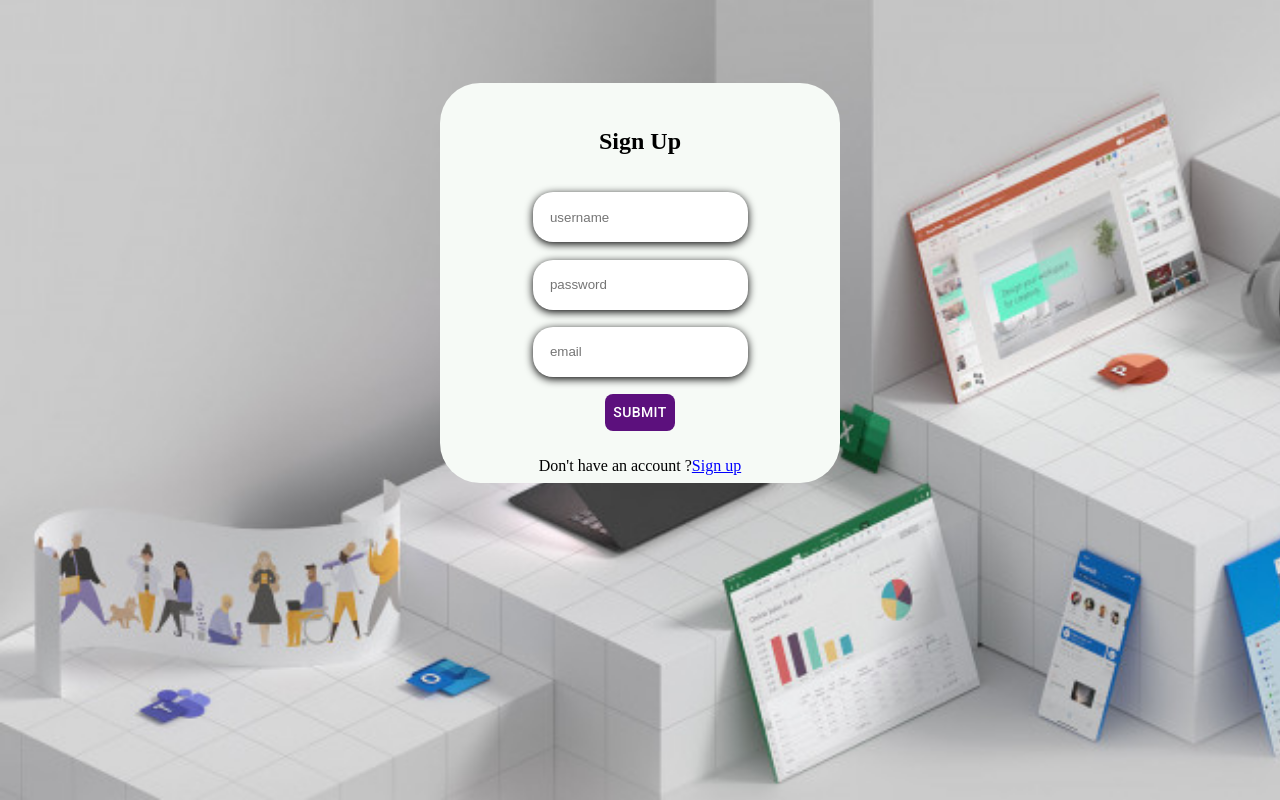
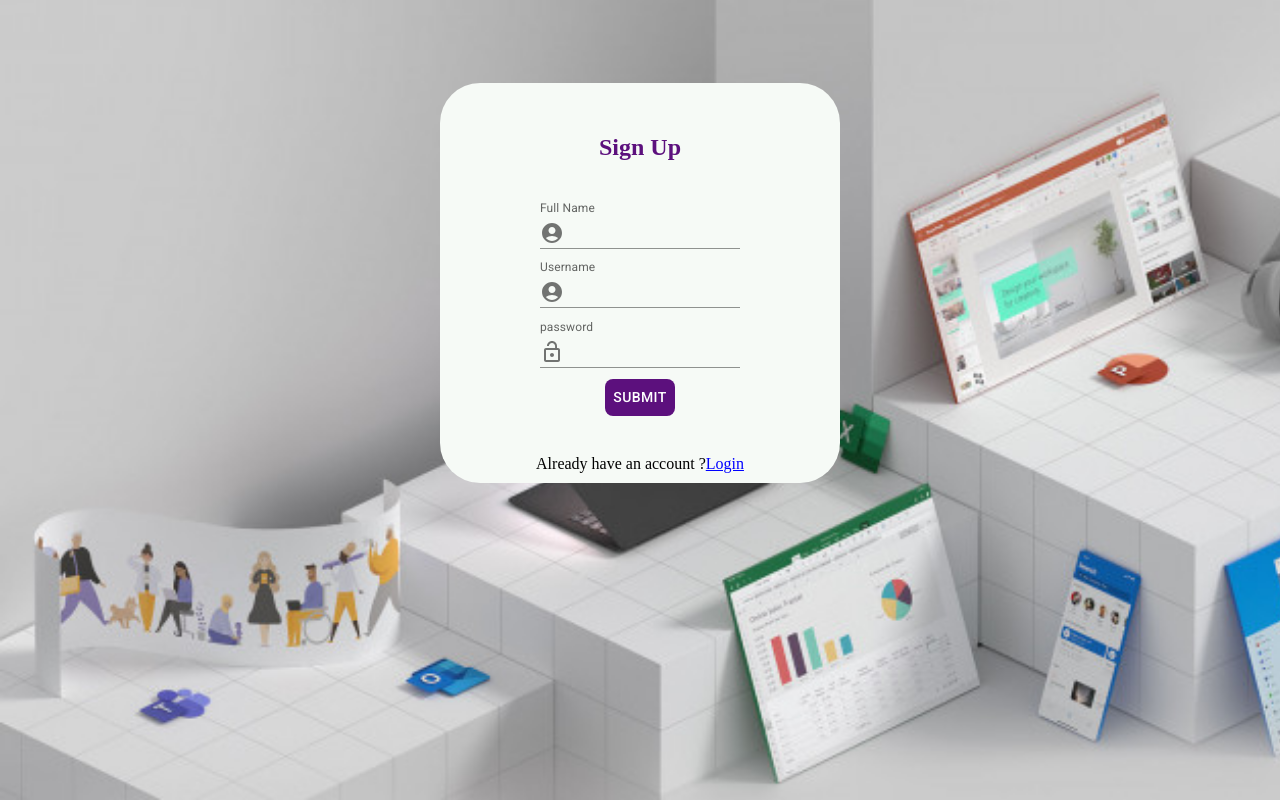
Before and after one commit to abirc8010/Connectly, a React (Vite) app in the folder frontend/: page /auth in a window 1280 px wide. Built offline with nearby package versions, Linux system fonts and the light colour scheme.

Commit message:
Made auth functionality and started video meet page

```diff
--- a/frontend/package.json
+++ b/frontend/package.json
@@ -14,6 +14,8 @@
     "@emotion/styled": "^11.13.0",
     "@mui/icons-material": "^5.16.6",
     "@mui/material": "^5.16.6",
+    "axios": "^1.7.3",
+    "http-status": "^1.7.4",
     "react": "^18.3.1",
     "react-dom": "^18.3.1",
     "react-router-dom": "^6.26.0"
--- a/frontend/src/App.jsx
+++ b/frontend/src/App.jsx
@@ -2,14 +2,19 @@ import React from 'react'
 import { BrowserRouter as Router, Routes, Route } from 'react-router-dom'
 import Landing from './pages/Landing/landing'
 import Auth from './pages/Authentication/auth'
+import Meet from './pages/Meet/meet'
+import { AuthProvider } from './Authenticator/authenticator'
 function App() {
   return (
     <>
       <Router>
+        <AuthProvider>
           <Routes>
              <Route path="/" element={<Landing/>} />
                <Route path="/auth" element={<Auth/>} />
+               <Route path="/:url" element={<Meet/>}/>
           </Routes>
+      </AuthProvider>
       </Router>
     </>
   )
--- /dev/null
+++ b/frontend/src/Authenticator/authenticator.jsx
@@ -0,0 +1,54 @@
+import axios from 'axios';
+import { createContext, useContext,useState } from 'react';
+import { useNavigate } from 'react-router-dom';
+
+import httpStatus from "http-status";
+export const AuthContext = createContext({});
+const client = axios.create({
+    baseURL: "http://localhost:8000/api/v1/users",
+})
+export const AuthProvider = ({ children }) => {
+    const authContext = useContext(AuthContext);
+    const [userData, setUserData] = useState(authContext);
+
+    const router = useNavigate();
+    const handleRegister = async (name, password, username) => {
+        try {
+            const request = await client.post("/register", {
+                name,
+                password,
+                username
+            })
+            if (request.status === httpStatus.CREATED) {
+                return request.data.message;
+            }
+        } catch (error) {
+            throw error;
+        }
+    }
+    const handleLogin = async (username, password) => {
+            try{
+                const response = await client.post("/login", {
+                    username,
+                    password
+                })
+                if(response.status === httpStatus.OK){
+                    localStorage.setItem("token", response.data.token);
+                    return response.data.message;
+                }
+            }
+            catch(error){
+                throw error;
+            }
+    }
+
+    const data = {
+        userData, setUserData, handleRegister,handleLogin
+    }
+    return (
+        <AuthContext.Provider value={data}>
+            {children}
+        </AuthContext.Provider>
+    )
+
+}
--- a/frontend/src/pages/Authentication/auth.css
+++ b/frontend/src/pages/Authentication/auth.css
@@ -9,10 +9,7 @@
 .auth-field{
     height: 40px;
     width: 200px;
-    border-radius:20px;
     border:none;
-    box-shadow: 0 2px 8px black;
-    padding: 5px 5px 5px 10px;
 }
 .register{
   background-color: rgb(246, 250, 246);
@@ -31,8 +28,8 @@
     align-items: center;
     height:340px;
     width:270px;
-    justify-content: space-around;
-    margin-top: 8px;
+    justify-content: space-evenly;
+    margin-top: 2px;
 }
 @media (max-width: 768px) {
     .auth-body {
--- a/frontend/src/pages/Authentication/auth.jsx
+++ b/frontend/src/pages/Authentication/auth.jsx
@@ -1,15 +1,48 @@
 import { useState } from "react";
 import AccountCircle from '@mui/icons-material/AccountCircle';
+import InputAdornment from "@mui/material/InputAdornment";
 import Button from "@mui/material/Button";
+import { AuthContext } from "../../Authenticator/authenticator";
+import { useContext } from "react";
+import TextField from "@mui/material/TextField";
+import LockOpenIcon from '@mui/icons-material/LockOpen';
 import "./auth.css";
+import { Snackbar } from "@mui/material";
 export default function Auth() {
+    const [message, setMessage] = useState("");
+    const [open, setOpen] = useState(false);
     const [formState, setFormState] = useState(0);
+    const [username, setUsername] = useState("");
+    const [password, setPassword] = useState("");
+    const [name, setName] = useState("");
+    const { handleRegister, handleLogin } = useContext(AuthContext);
+    const handleAuth = async () => {
+        try {
+            if (formState) {
+                console.log(username, password);
+                const result = await handleLogin(username, password);
+                console.log("Logged in");
+                setMessage("Logged in");
+                setOpen(true);
+            }
+            else {
+                const result = await handleRegister(name,  password,username);
+
+                console.log(result);
+                setMessage(result);
+                setOpen(true);
+            }
+        }
+        catch (e) {
+            console.log(e);
+        }
+    }
     return (
         <div style={{
-            position:"absolute",
-            left:"0",
-            right:"0",
-            top:"0",
+            position: "absolute",
+            left: "0",
+            right: "0",
+            top: "0",
             backgroundImage: "url('computer.jpg')",
             backgroundSize: "cover",
             height: "100vh",
@@ -18,30 +51,109 @@ export default function Auth() {
             <div className="auth-body">
                 <div className="register">
                     {formState ?
-                        <form className="register-form">
-                            <h2>Login</h2>
-                            <input className="auth-field" placeholder="  username" />
-                            <input className="auth-field" placeholder="  password" />
-                            <Button sx={{ backgroundColor: "rgb(92, 16, 125)", color: "white", borderRadius: "8px" }}>Submit</Button>
+                        <form className="register-form" onSubmit={handleAuth}>
+                            <h2 style={{ color: "rgb(92, 16, 125)" }}>Login</h2>
+                            <TextField
+                             className="auth-field"
+                            id="input-with-sx"
+                            label="Username"
+                            value={username}
+                            onChange={(e)=>{setUsername(e.target.value)}}
+                            variant="standard"
+                            InputProps={{
+                                startAdornment: (
+                                  <InputAdornment position="start">
+                                    <AccountCircle />
+                                  </InputAdornment>
+                                ),
+                              }}
+                             />
+                            <TextField
+                            id="input-with-sx"
+                            className="auth-field"
+                            label="password"
+                            value={password}
+                            type="password"
+                            onChange={(e)=>{setPassword(e.target.value)}}
+                            variant="standard"
+                            InputProps={{
+                                startAdornment: (
+                                  <InputAdornment position="start">
+                                    <LockOpenIcon/>
+                                  </InputAdornment>
+                                ),
+                              }}
+                               />
+                             <Button sx={{ backgroundColor: "rgb(92, 16, 125)", color: "white", borderRadius: "8px" }} onClick={handleAuth}>Submit</Button>
                         </form>
                         :
-                        <form className="register-form">
-                            <h2>Sign Up</h2>
-                            <input className="auth-field" placeholder="  username" />
-                            <input className="auth-field" placeholder="  password" />
-                            <input className="auth-field" placeholder="  email" />
-                            <Button sx={{ backgroundColor: "rgb(92, 16, 125)", color: "white", borderRadius: "8px" }}>Submit</Button>
+                        <form className="register-form" onSubmit={handleAuth}>
+                            <h2 style={{ color: "rgb(92, 16, 125)" }}>Sign Up</h2>
+                            <TextField
+                            id="input-with-sx"
+                            className="auth-field"
+                            label="Full Name"
+                            value={name}
+                            onChange={(e)=>{setName(e.target.value)}}
+                            variant="standard"
+                            InputProps={{
+                                startAdornment: (
+                                  <InputAdornment position="start">
+                                    <AccountCircle/>
+                                  </InputAdornment>
+                                ),
+                              }}
+                               />
+                            <TextField
+                             className="auth-field"
+                            id="input-with-sx"
+                            label="Username"
+                            value={username}
+                            onChange={(e)=>{setUsername(e.target.value)}}
+                            variant="standard"
+                            InputProps={{
+                                startAdornment: (
+                                  <InputAdornment position="start">
+                                    <AccountCircle />
+                                  </InputAdornment>
+                                ),
+                              }}
+                             />
+                            <TextField
+                            id="input-with-sx"
+                            className="auth-field"
+                            label="password"
+                            type="password"
+                            value={password}
+                            onChange={(e)=>{setPassword(e.target.value)}}
+                            variant="standard"
+                            InputProps={{
+                                startAdornment: (
+                                  <InputAdornment position="start">
+                                    <LockOpenIcon/>
+                                  </InputAdornment>
+                                ),
+                              }}
+                               />
+
+                            <Button sx={{ backgroundColor: "rgb(92, 16, 125)", color: "white", borderRadius: "8px" }} onClick={handleAuth}>Submit</Button>
                         </form>}
-                    {!formState ?
+                    {formState ?
                         <div>Don't have an account ?
-                            <a onClick={() => setFormState(1)} style={{ cursor: "pointer", color: "rgb(0,0,255)", textDecoration: "underline" }}>Sign up</a>
+                            <a onClick={() => setFormState(0)} style={{ cursor: "pointer", color: "rgb(0,0,255)", textDecoration: "underline" }}>Sign up</a>
                         </div>
                         :
                         <div>
                             Already have an account ?
-                            <a onClick={() => setFormState(0)} style={{ cursor: "pointer", color: "rgb(0,0,255)", textDecoration: "underline" }}>Login</a>
+                            <a onClick={() => setFormState(1)} style={{ cursor: "pointer", color: "rgb(0,0,255)", textDecoration: "underline" }}>Login</a>
                         </div>}
                 </div>
+
+            <Snackbar
+                open={open}
+                autoHideDuration={4000}
+                message={message}
+                sx={{backgroungColor:"rgb(92, 16, 125)!important"}} />
             </div>
         </div>
     )
--- /dev/null
+++ b/frontend/src/pages/Meet/meet.jsx
@@ -0,0 +1,45 @@
+import React from "react";
+import {useRef,useState} from "react";
+import  TextField  from "@mui/material/TextField";
+import "./meet.css"
+const server_url="http://localhost:8000";
+var connections={};
+const peerConnections={
+    "iceServers":[
+        {
+            "urls":"stun:stun.l.google.com:19302"
+        }
+    ]
+
+};
+export default  function Meet(){
+    var socketRef= useRef();
+    let localVideoRef=useRef();
+    const [videoAvailable,setVideoAvailable]=useState(true);
+    const [audioAvailable,setAudioAvailable]=useState(true);
+    const [video,setVideo]=useState();
+    const [audio,setAudio]=useState();
+    const [screenShare,setScreenShare]=useState();
+    const [showModal,setShowModal]=useState();
+    const [screenAvailable,setScreenAvailable]=useState();
+    const [messages,setMessages]=useState([]);
+    const [message,setMessage]=useState("");
+    const [newMessages,setNewMessages]=useState(0);
+    const [askForUsername,setAskForUsername]=useState(true);
+    const [username,setUsername]=useState("");
+    const [videos,setVideos]=useState([]);
+    const videoRef=useRef([]);
+
+    return (
+        <div>
+            {askForUsername?(
+                <div>
+
+                    <h1>Join Meeting</h1>
+                    <TextField onChange={(e)=>setUsername(e.target.value    )}/>
+
+                    </div>
+            ):(<></>)}
+        </div>
+    )
+}
```
Also changed, not shown: frontend/src/pages/Meet/meet.css (added), 2 other files (tests, documents, lock files or other folders).
